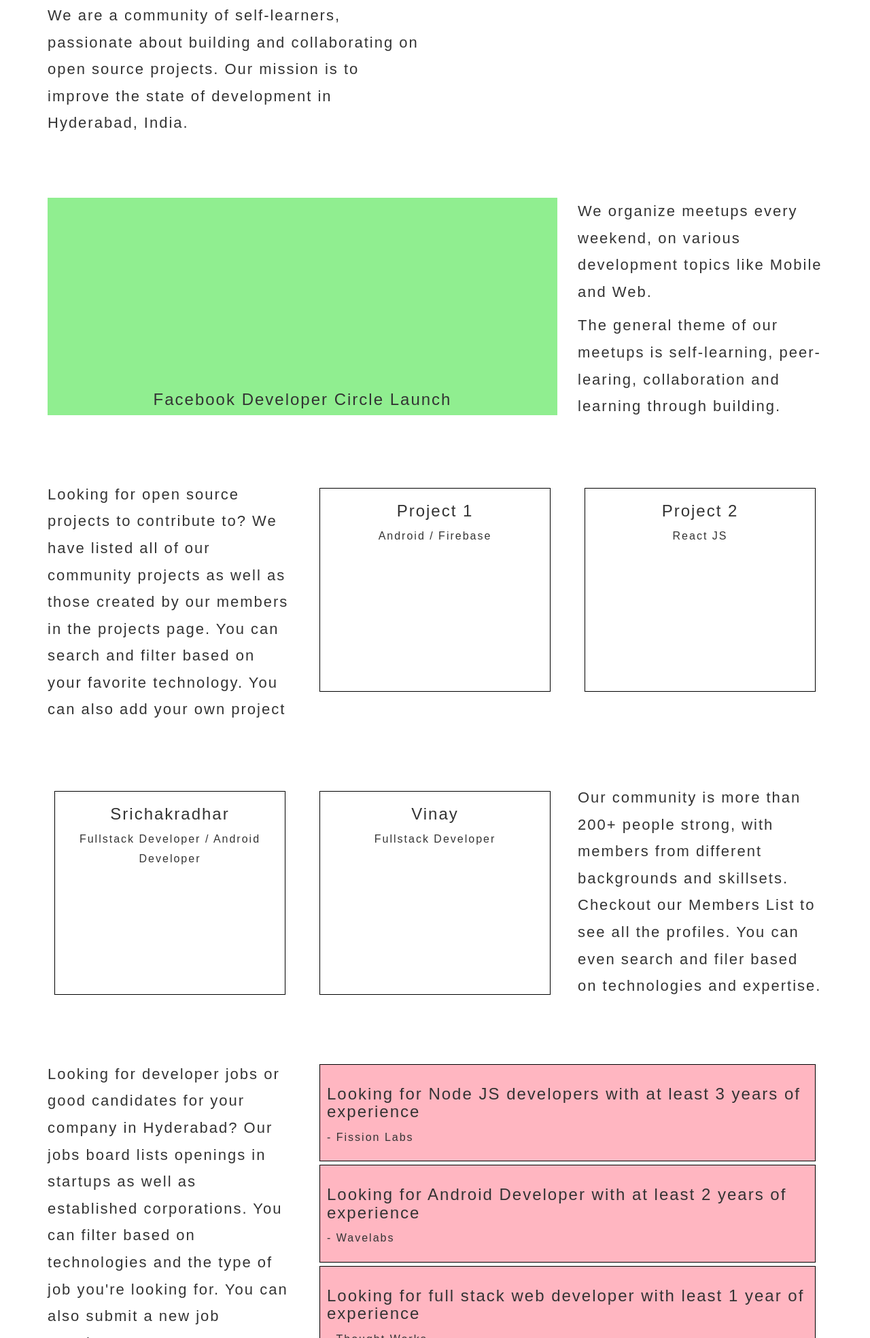
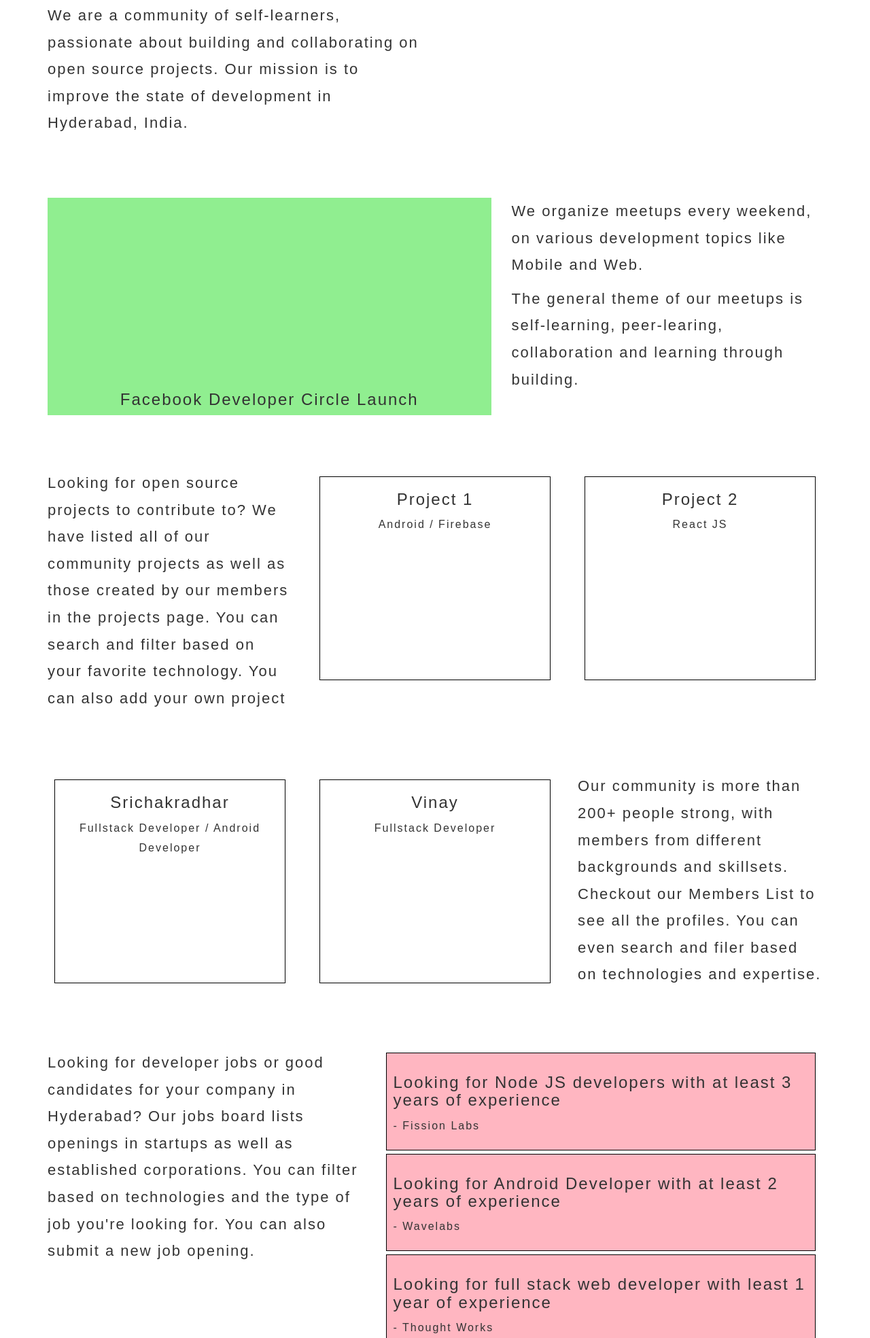
Before and after one commit to rrmerugu/fcc-hyd, a plain HTML site: page index.html in a window 1280 px wide. Shown: the part 831-2800 px from the top of the page at 68% size. Drawn offline with Linux system fonts and the light colour scheme.

Commit message:
responsiveness fixes

```diff
--- a/index.html
+++ b/index.html
@@ -52,7 +52,7 @@
 <section>
   <div class="container">
     <div class="row">
-      <div class="col-sm-6">
+      <div class="col-md-6 col-sm-7">
         <p class="fs-2em">We are a community of self-learners, passionate about building and collaborating on open source projects. Our mission is to improve the state of development in Hyderabad, India.</p>
       </div>
     </div>
@@ -64,7 +64,7 @@
 <section class="">
   <div class="container">
     <div class="row ">
-      <div class="col-sm-8">
+      <div class="col-md-7 col-sm-6">
 
         <div class="upcoming-meetup">
           <h3 class="text-left">Facebook Developer Circle Launch</h3>
@@ -72,7 +72,7 @@
         </div>
       </div>
 
-      <div class="col-sm-4">
+      <div class="col-md-5 col-sm-6">
         <p class="fs-2em">We organize meetups every weekend, on various development topics like Mobile and Web.</p>
         <p class="fs-2em">The general theme of our meetups is self-learning, peer-learing, collaboration and learning through building.</p>
       </div>
@@ -150,10 +150,10 @@
 <section>
   <div class="container">
     <div class="row">
-      <div class="col-sm-4">
+      <div class="col-md-5 col-sm-6">
         <p class="fs-2em">Looking for developer jobs or good candidates for your company in Hyderabad? Our jobs board lists openings in startups as well as established corporations. You can filter based on technologies and the type of job you're looking for. You can also submit a new job opening.</p>
       </div>
-      <div class="col-sm-8">
+      <div class="col-md-7 col-sm-6">
         <div class="job-card">
           <h3>Looking for Node JS developers with at least 3 years of experience</h3>
           <p>- Fission Labs</p>
```
